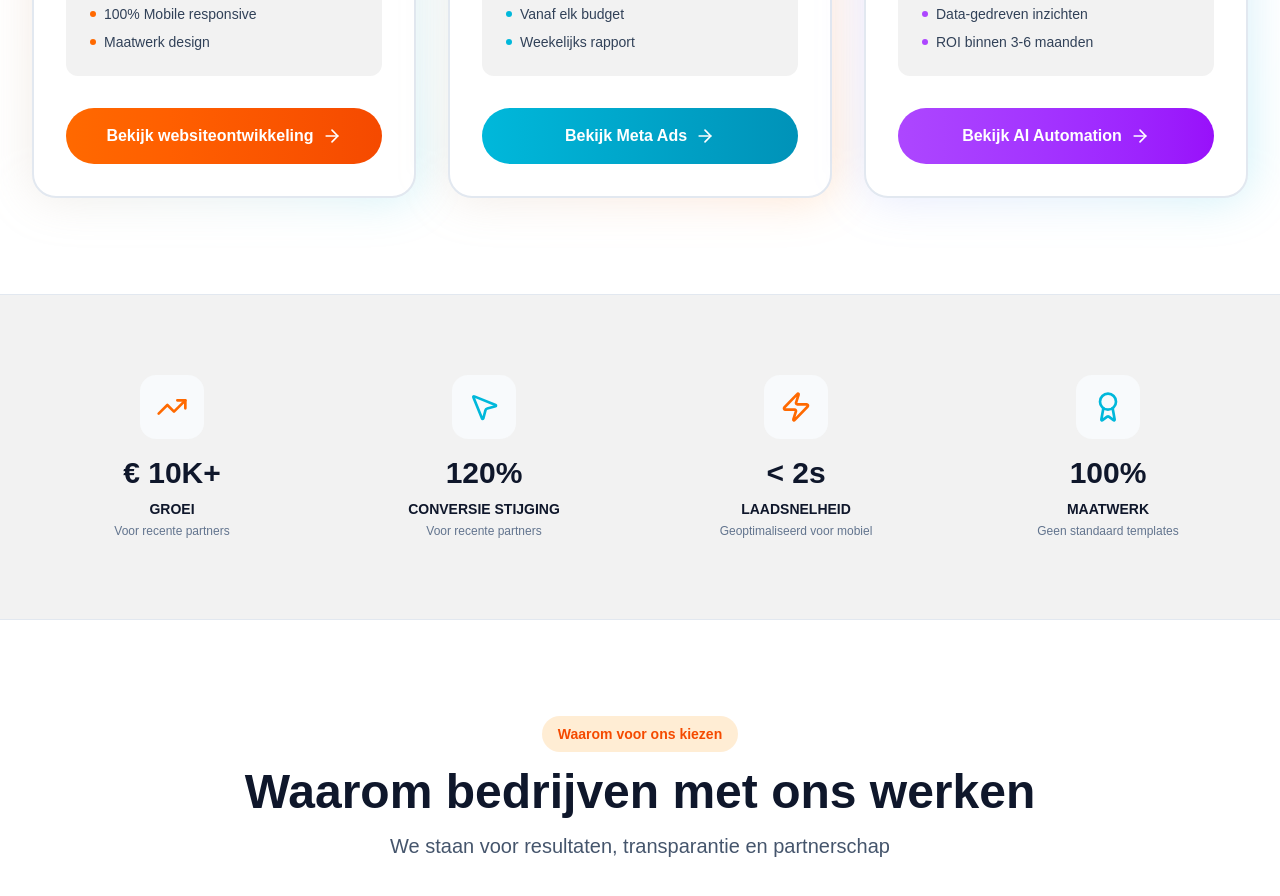
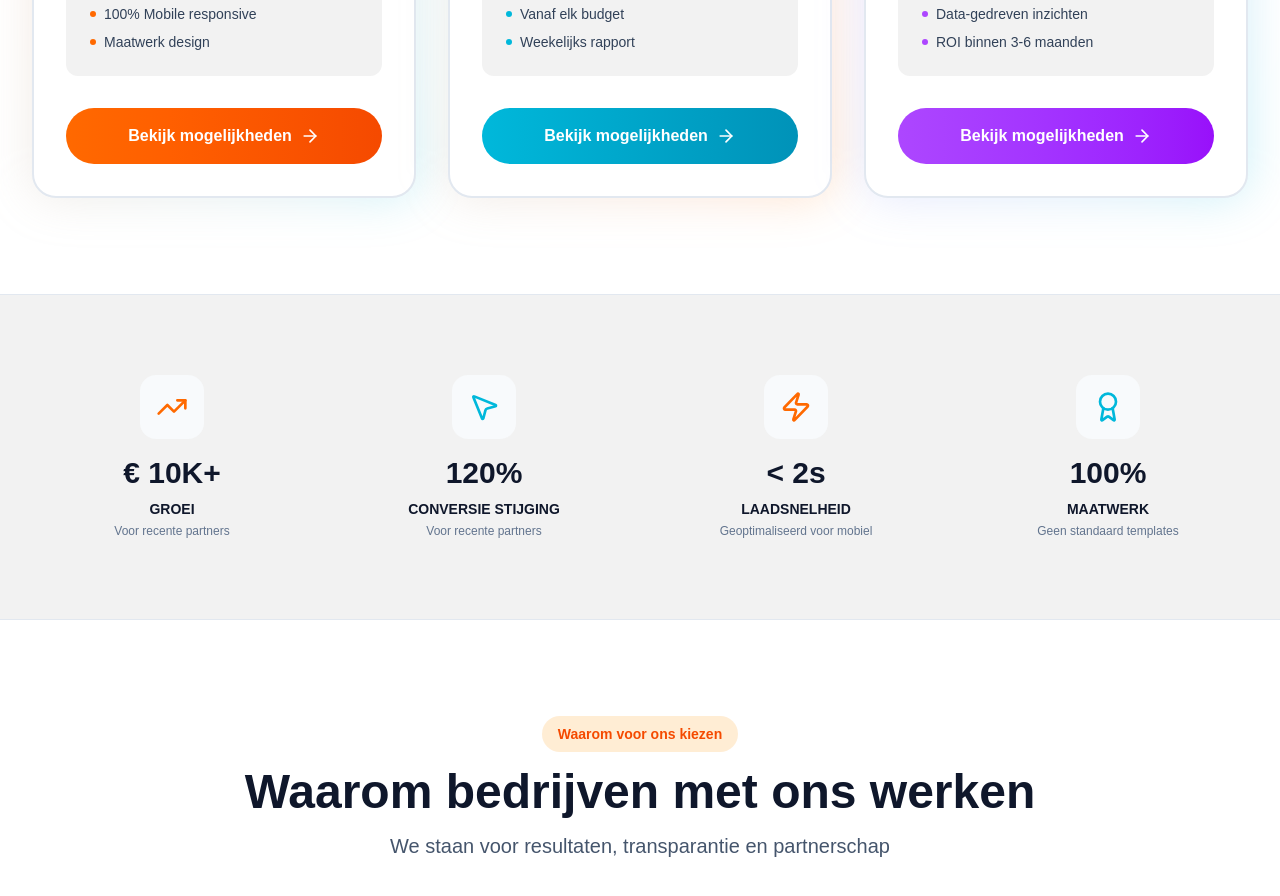
Before and after one commit to SenneDwt/sde-agency-nextjs, a Next.js app: page / in a window 1280 px wide. Shown: the part 1720-2616 px from the top of the page. Built offline with nearby package versions, Linux system fonts and the light colour scheme.

Commit message:
More call to action

```diff
--- a/app/home/activiteiten.tsx
+++ b/app/home/activiteiten.tsx
@@ -83,7 +83,7 @@ export default function ServicesSection() {
                 href="/website-development"
                 className="group/btn w-full inline-flex items-center justify-center gap-2 bg-gradient-to-r from-orange-500 to-orange-600 text-white px-8 py-4 rounded-full font-semibold hover:shadow-xl hover:shadow-orange-500/30 transition-all duration-300 hover:scale-105"
               >
-                <span>Bekijk websiteontwikkeling</span>
+                <span>Bekijk mogelijkheden</span>
                 <ArrowRight className="w-5 h-5 group-hover/btn:translate-x-1 transition-transform" />
               </Link>
             </div>
@@ -149,7 +149,7 @@ export default function ServicesSection() {
                 href="/meta-advertenties"
                 className="group/btn w-full inline-flex items-center justify-center gap-2 bg-gradient-to-r from-cyan-500 to-cyan-600 text-white px-8 py-4 rounded-full font-semibold hover:shadow-xl hover:shadow-cyan-500/30 transition-all duration-300 hover:scale-105"
               >
-                <span>Bekijk Meta Ads</span>
+                <span>Bekijk mogelijkheden</span>
                 <ArrowRight className="w-5 h-5 group-hover/btn:translate-x-1 transition-transform" />
               </Link>
             </div>
@@ -215,7 +215,7 @@ export default function ServicesSection() {
                 href="/ai-automation"
                 className="group/btn w-full inline-flex items-center justify-center gap-2 bg-gradient-to-r from-purple-500 to-purple-600 text-white px-8 py-4 rounded-full font-semibold hover:shadow-xl hover:shadow-purple-500/30 transition-all duration-300 hover:scale-105"
               >
-                <span>Bekijk AI Automation</span>
+                <span>Bekijk mogelijkheden</span>
                 <ArrowRight className="w-5 h-5 group-hover/btn:translate-x-1 transition-transform" />
               </Link>
             </div>
```
